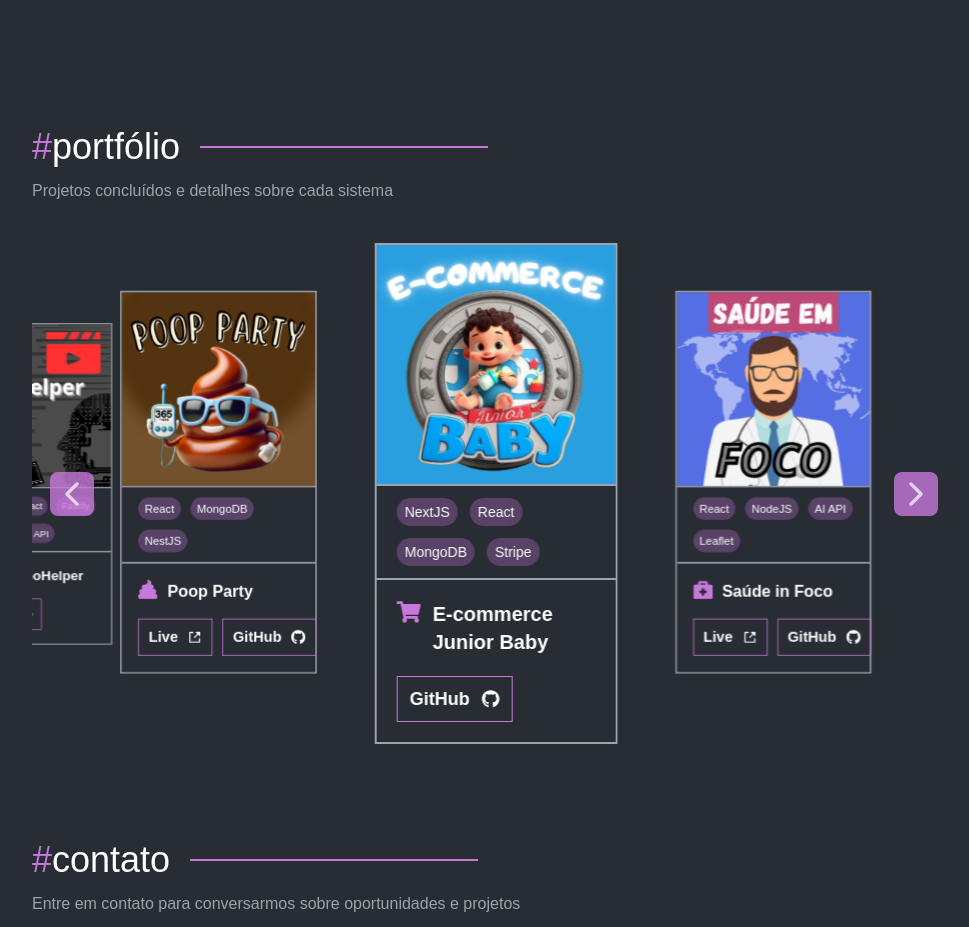
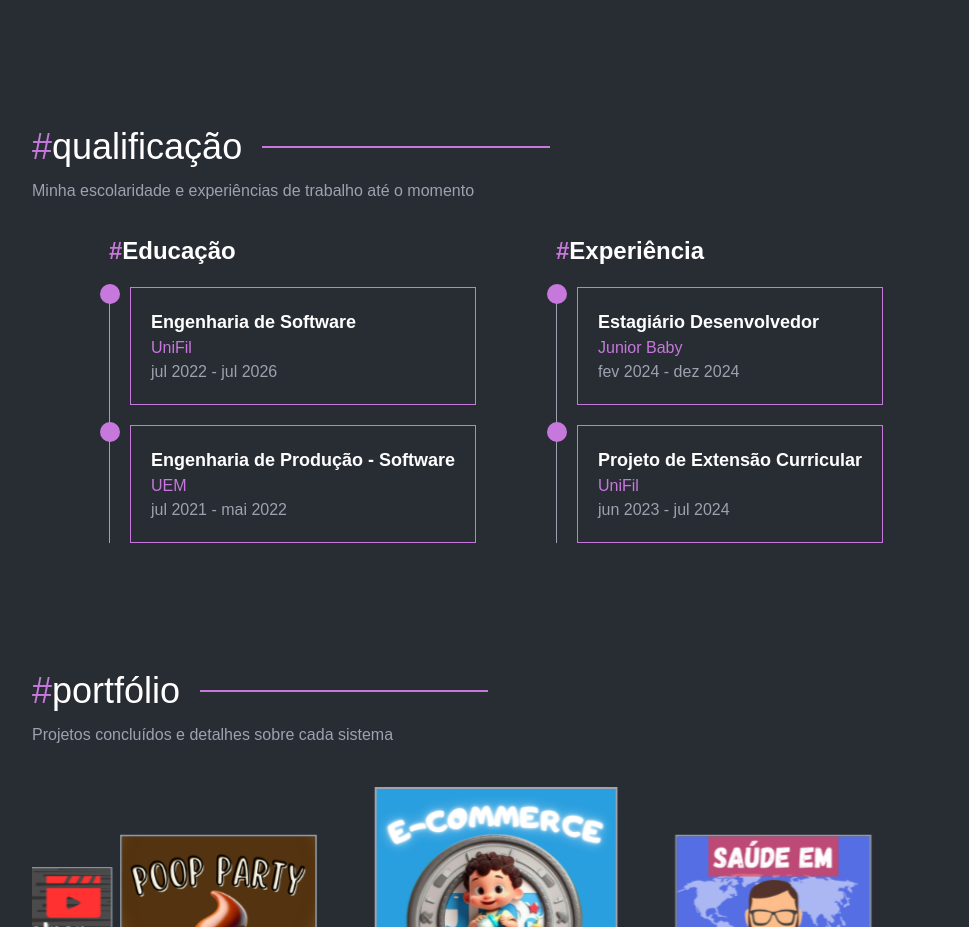
Before and after one commit to ederbiason/ederbiason.dev, a Next.js app: page / in a window 1280 px wide. Shown: the part 2404-3331 px from the top of the page, without its empty margins (144-1113 px from the left). Built offline with nearby package versions, Linux system fonts and the light colour scheme; a web font is replaced by a local one.

Commit message:
feat: add qualification section with educational and experience info

```diff
--- a/src/app/page.tsx
+++ b/src/app/page.tsx
@@ -1,5 +1,6 @@
 import { About } from "@/components/About"
 import { Contact } from "@/components/Contact"
+import { Qualification } from "@/components/Qualification"
 import { Footer } from "@/components/Footer"
 import { Header } from "@/components/Header"
 import { Home } from "@/components/Home"
@@ -15,6 +16,7 @@ export default function Page() {
         <Home />
         <About />
         <Skills />
+        <Qualification />
         <Portfolio />
         <Contact />
       </main>
--- /dev/null
+++ b/src/components/Qualification.tsx
@@ -0,0 +1,90 @@
+const educations = [
+    { title: "Engenharia de Software", subtitle: "UniFil", dateRange: "jul 2022 - jul 2026" },
+    { title: "Engenharia de Produção - Software", subtitle: "UEM", dateRange: "jul 2021 - mai 2022" },
+]
+
+const experiences = [
+    { title: "Estagiário Desenvolvedor", subtitle: "Junior Baby", dateRange: "fev 2024 - dez 2024" },
+    { title: "Projeto de Extensão Curricular", subtitle: "UniFil", dateRange: "jun 2023 - jul 2024" },
+]
+
+export function Qualification() {
+    return (
+        <section className="mt-12 md:mt-32">
+            <div className="flex flex-col gap-3">
+                <div className="flex items-center gap-5">
+                    <h1 className="font-medium text-4xl text-white">
+                        <span className="text-customPurple">#</span>
+                        qualificação
+                    </h1>
+
+                    <div className="h-[2px] w-24 md:w-72 bg-customPurple"></div>
+                </div>
+
+                <p className="text-gray-400 text-justify">
+                    Minha escolaridade e experiências de trabalho até o momento
+                </p>
+            </div>
+
+            <div className="flex flex-col md:flex-row items-center md:items-start justify-center mt-8 gap-20">
+                    <div className="w-full px-10 md:px-0 md:w-auto">
+                    <h1 className="text-white text-2xl mb-5 font-semibold">
+                        <span className="text-customPurple">#</span>
+                        Educação
+                    </h1>
+
+                    <div className="flex gap-5 w-full">
+                        <div className="w-[1px] bg-gray-400"></div>
+
+                        <div className="flex flex-col gap-5">
+                            {educations.map((education, index) => (
+                                <div key={index} className="border border-customPurple hover:bg-customPurple hover:bg-opacity-20 p-5 relative">
+                                    <div className="w-5 h-5 rounded-full bg-customPurple absolute -top-1 -left-[31px]"></div>
+                                    <div>
+                                        <h2 className="text-white font-semibold text-lg">
+                                            {education.title}
+                                        </h2>
+                                        <p className="text-customPurple">
+                                            {education.subtitle}
+                                        </p>
+                                        <p className="text-gray-400">
+                                            {education.dateRange}
+                                        </p>
+                                    </div>
+                                </div>
+                            ))}
+                        </div>
+                    </div>
+                </div>
+
+                <div className="w-full px-10 md:px-0 md:w-auto">
+                    <h1 className="text-white text-2xl mb-5 font-semibold">
+                        <span className="text-customPurple">#</span>
+                        Experiência
+                    </h1>
+
+                    <div className="flex gap-5 w-full">
+                        <div className="w-[1px] bg-gray-400"></div>
+
+                        <div className="flex flex-col gap-5">
+                            {experiences.map((experience, index) => (
+                                <div key={index} className="border border-customPurple hover:bg-customPurple hover:bg-opacity-20 p-5 relative">
+                                    <div className="w-5 h-5 rounded-full bg-customPurple absolute -top-1 -left-[31px]"></div>
+                                    <h2 className="text-white font-semibold text-lg">
+                                        {experience.title}
+                                    </h2>
+                                    <p className="text-customPurple">
+                                        {experience.subtitle}
+                                    </p>
+                                    <p className="text-gray-400">
+                                        {experience.dateRange}
+                                    </p>
+                                </div>
+                            ))}
+                        </div>
+                    </div>
+                </div>
+            </div>
+        </section>
+    )
+}
```
